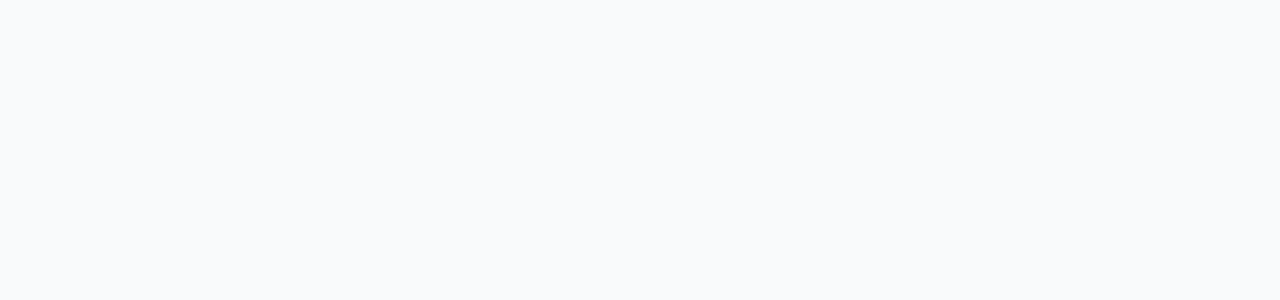
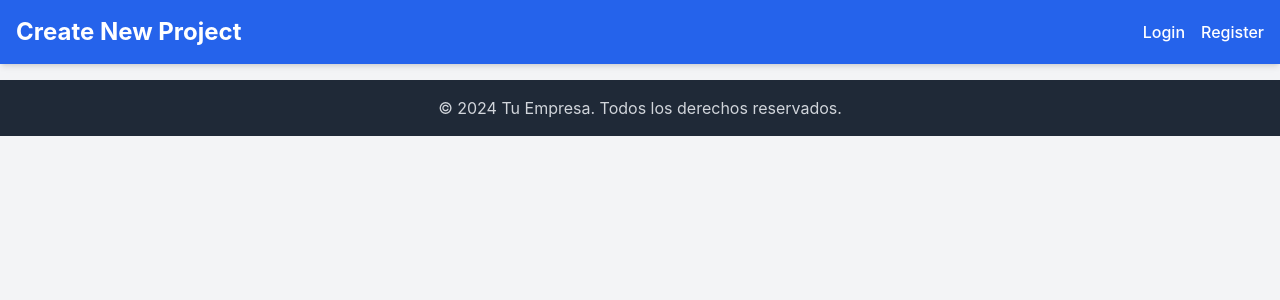
Before and after one commit to Wasous/ProblemSolvingTool, a React (Vite) app: page /DMAIC in a window 1280 px wide. Before the commit this address had no page. Shown: the top 300 px of the page. Built offline with nearby package versions, Linux system fonts and the light colour scheme.

Commit message:
Created DMAIC page

```diff
--- a/src/App.jsx
+++ b/src/App.jsx
@@ -7,6 +7,7 @@
 import MainPage from './pages/MainPage'
 import ProjectsPage from './pages/ProjectsPage'
 import CreateProject from './pages/CreatePage';
+import DMAIC from './pages/DMAIC';
 import { AuthProvider } from './contexts/AuthContext.jsx';
 
 function App() {
@@ -31,6 +32,10 @@
 
           {/* Ruta para la página de creación de projectos */}
           <Route path="/newProject" element={<CreateProject />} />
+
+          {/* Ruta para la página de creación de projectos */}
+          <Route path="/DMAIC" element={<DMAIC />} />
+
         </Routes>
       </Router>
     </AuthProvider>
--- a/src/components/CreateForm.jsx
+++ b/src/components/CreateForm.jsx
@@ -1,4 +1,5 @@
 import React, { useState } from 'react';
+import { useNavigate } from 'react-router-dom';
 
 const CreateForm = () => {
     // Hooks deben estar dentro del componente
@@ -9,10 +10,11 @@
     const [startDate, setStartDate] = useState('');
     const [endDate, setEndDate] = useState('');
     const [priority, setPriority] = useState('Medium');
+    const navigate = useNavigate();
 
     const handleCreateProject = () => {
         console.log({ projectName, description, methodology, stakeholders, startDate, endDate, priority });
-        alert('Project created successfully!');
+        navigate('/DMAIC')
     };
 
     return (
--- /dev/null
+++ b/src/pages/DMAIC.jsx
@@ -0,0 +1,19 @@
+import React, { useState } from 'react';
+import Header from '../components/Header';
+import Footer from '../components/Footer';
+import CreateForm from '../components/CreateForm';
+
+const CreateProject = () => {
+    return (
+        <div className="min-h-screen bg-gray-100 flex flex-col pt-20">
+            <Header title="Create New Project" />
+
+            {/* Main Content */}
+
+
+            <Footer />
+        </div>
+    );
+};
+
+export default CreateProject;
```
Lines whose indentation alone changed are shown as unchanged.
